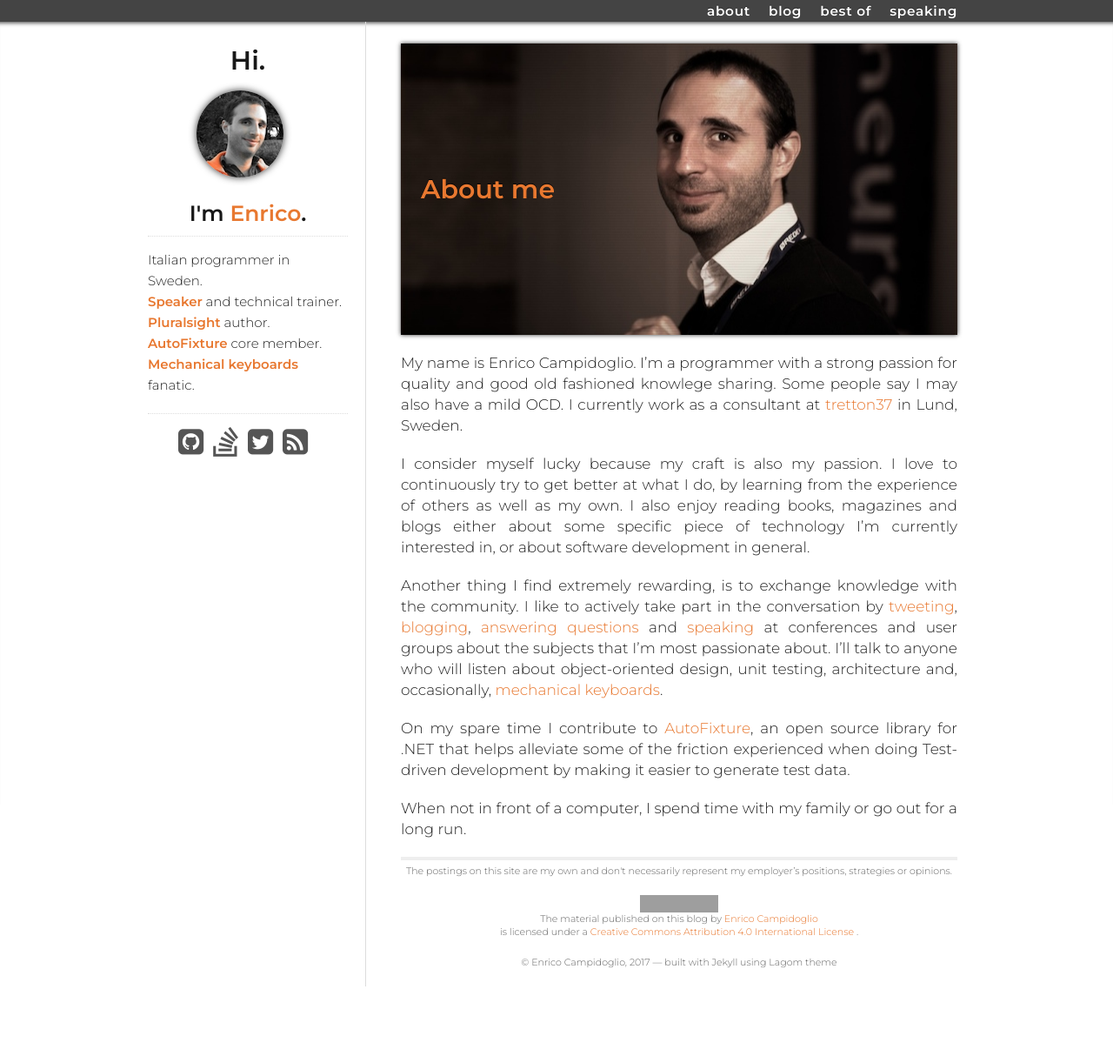
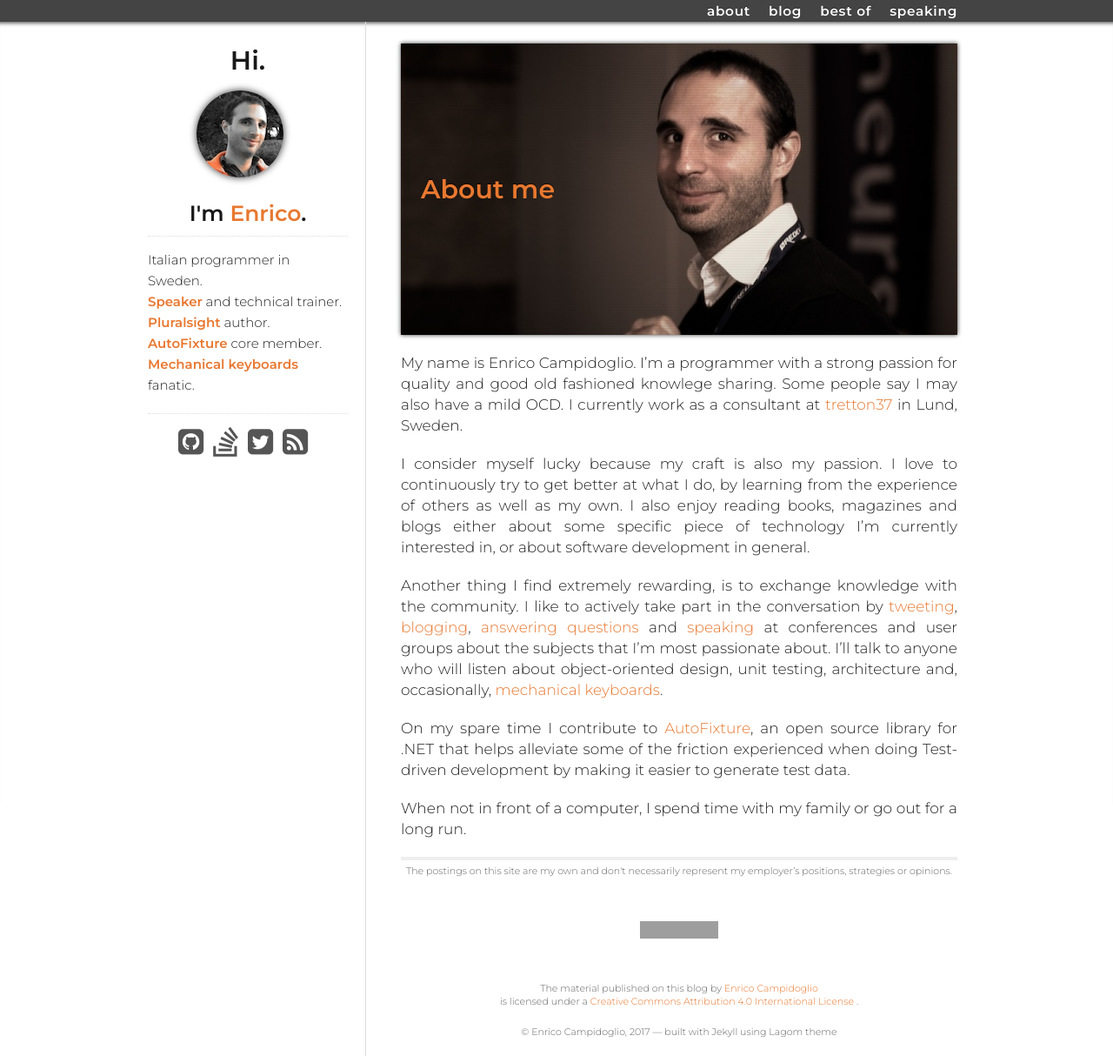
Before and after one commit to megakemp/megakemp.github.io, a Jekyll site: the page built from about/index.html, in a window 1280 px wide. Shown: the whole page at 87% size. Built offline with Jekyll 4.4.1, drawn with Linux system fonts in a browser that asks for light colours; nearby versions of some CDN libraries; comment, search, counter and statistics services are not loaded; before the commit the page ends 1134 px from its top, so only the background shows below that; grey boxes are pictures that could not be loaded.

Commit message:
Increases the margin before and after an inline image.

```diff
--- a/_includes/css/screen.css
+++ b/_includes/css/screen.css
@@ -149,6 +149,11 @@
   display: block;
   margin-left: auto;
   margin-right: auto;
+}
+
+p img {
+  display: block;
+  margin: 50px auto;
 }
 
 span.tag-icon {
```
